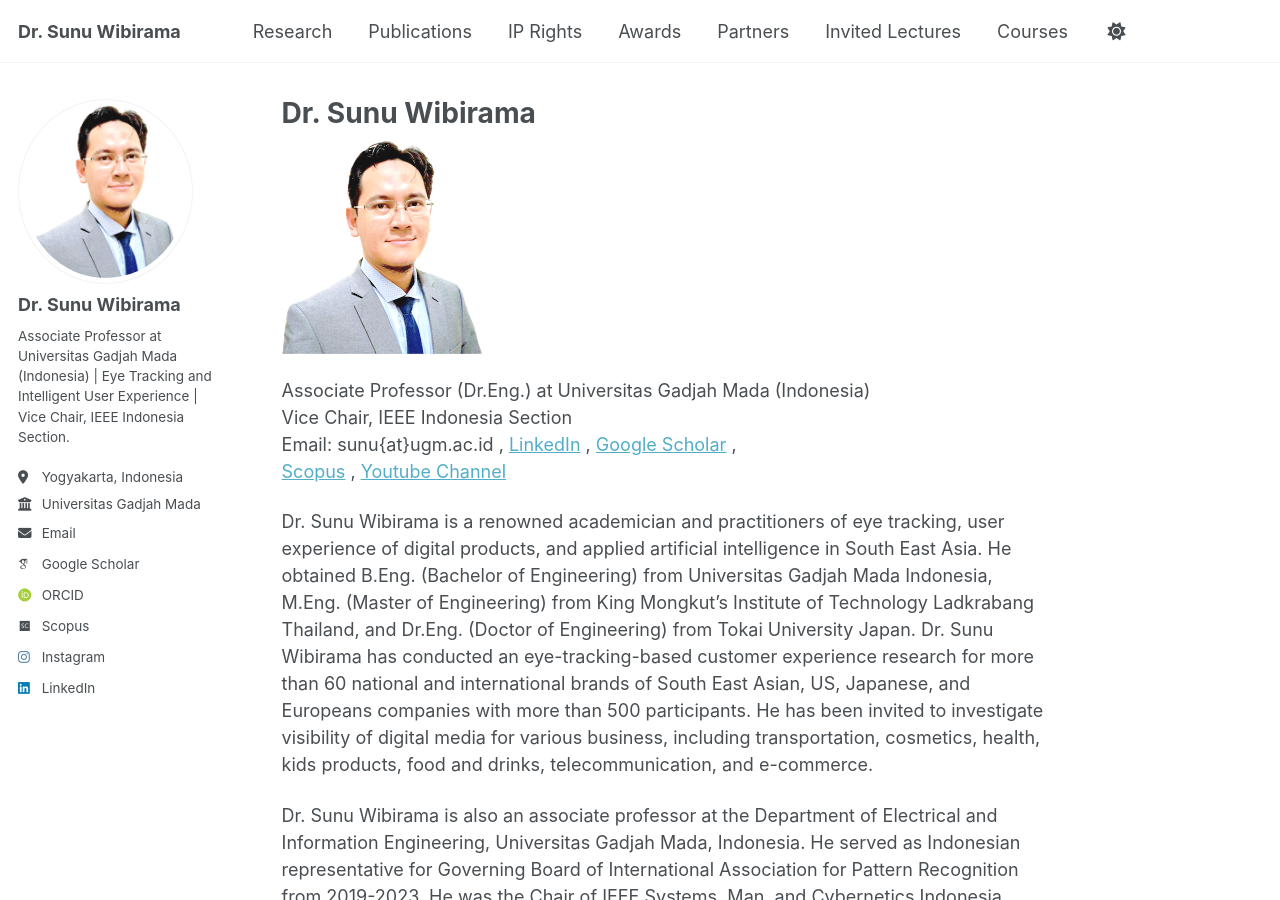
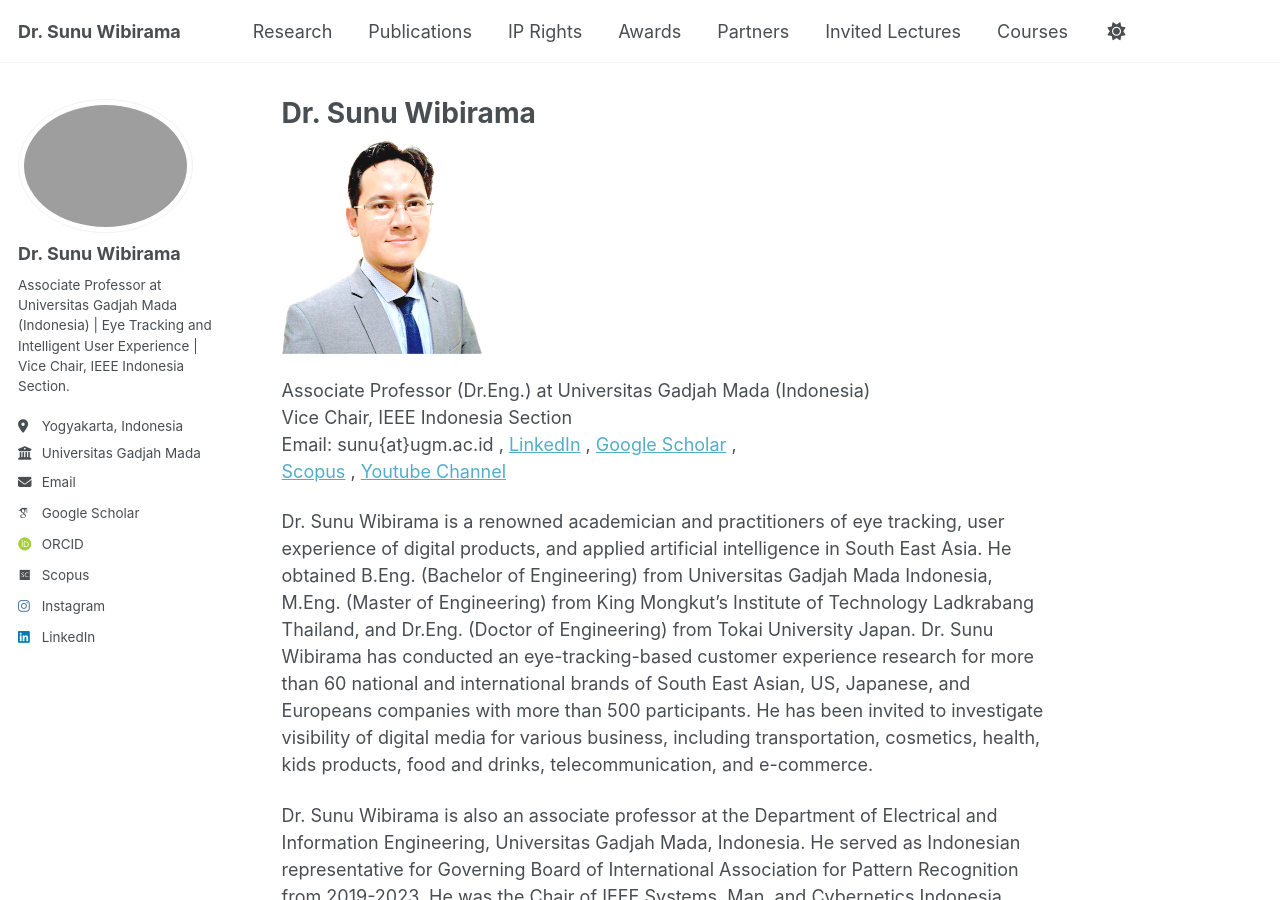
Before and after one commit to wibirama/wibirama.github.io, a Jekyll site: the page built from _pages/about.md, in a window 1280 px wide and 900 px high. Built offline with Jekyll 4.4.1, drawn with Linux system fonts in a browser that asks for light colours; some web fonts are replaced; a script that is not in the unit is left out.

Commit message:
Update _config.yml

```diff
--- a/_config.yml
+++ b/_config.yml
@@ -22,7 +22,7 @@ repository               : "wibirama/wibirama.github.io"
 #               Additional customization can be done by editing /_includes/author-profile.html
 author:
   # Biographic information
-  avatar           : "sunu_pic.png"
+  avatar           : #
   name             : "Dr. Sunu Wibirama"
   pronouns         : # example: "she/her"
   bio              : "Associate Professor at Universitas Gadjah Mada (Indonesia) | Eye Tracking and Intelligent User Experience | Vice Chair, IEEE Indonesia Section."
```
